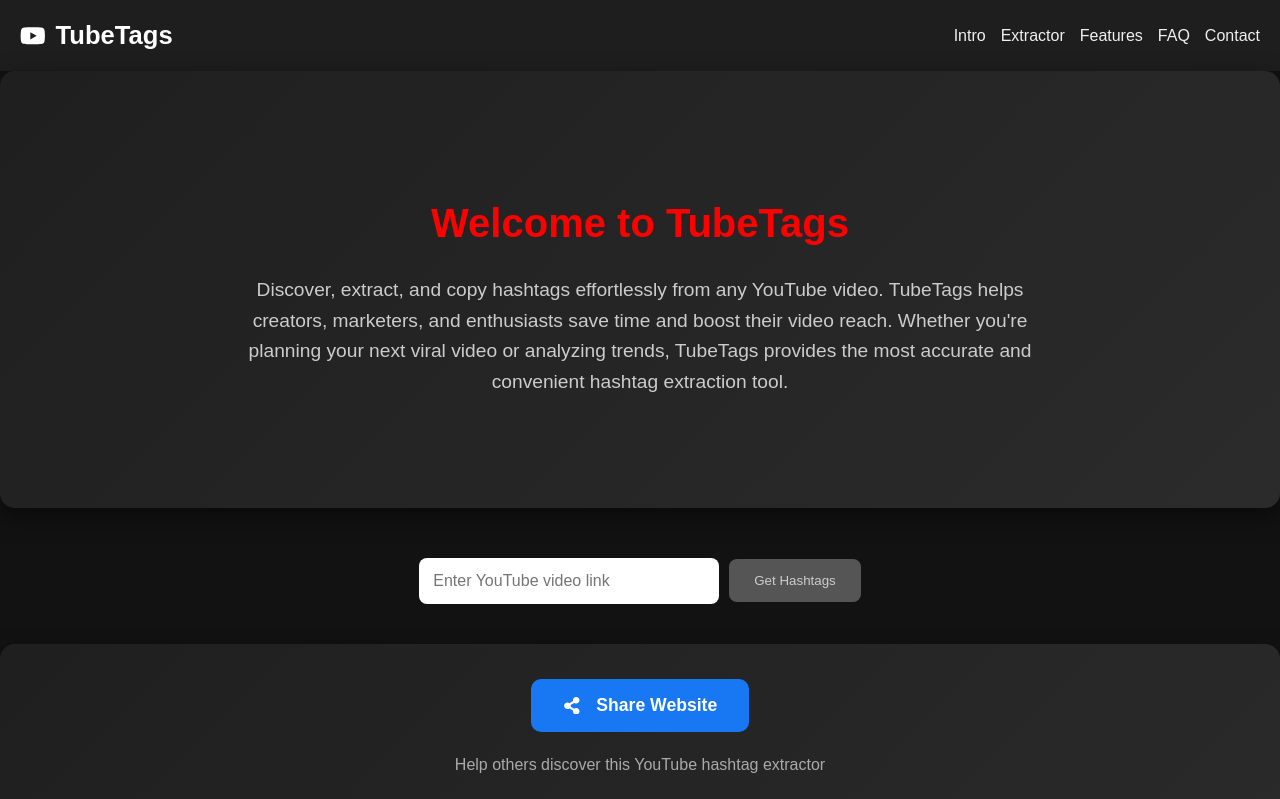
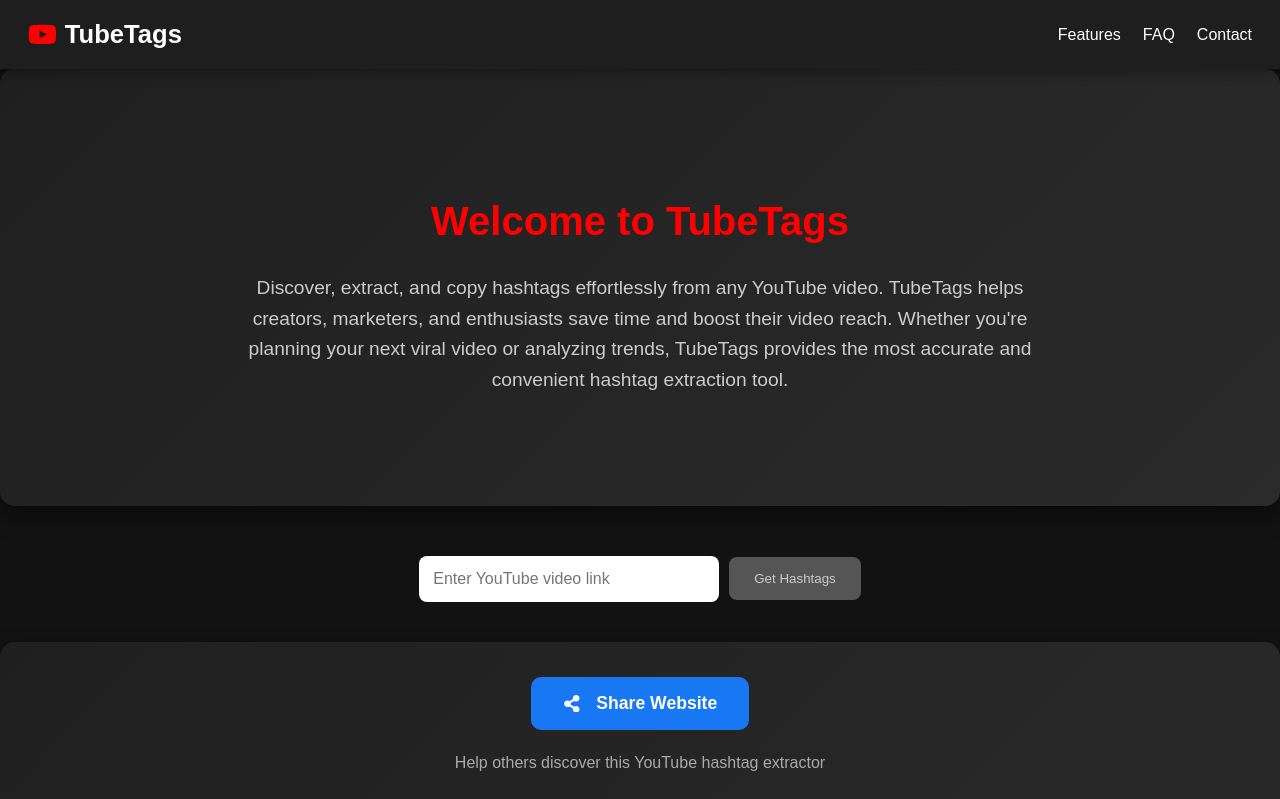
Before and after one commit to Chaimaelbahtouri/YouTube-Hashtag-Extractorr, a Next.js app: page / in a window 1280 px wide. Shown: the top 799 px of the page. Built offline with nearby package versions, Linux system fonts and the light colour scheme.

Commit message:
zeterygesdf

```diff
--- a/app/globals.css
+++ b/app/globals.css
@@ -13,69 +13,64 @@
   line-height: 1.6;
 }
 
-/* ===== Navbar ===== */
+/* ===== Navbar Minimal Clean ===== */
 .navbar {
+  width: 100%;
   background: #1e1e1e;
-  padding: 15px 20px;
+  padding: 14px 28px;
   display: flex;
   justify-content: space-between;
   align-items: center;
-  width: 100%; /* مهم باش ما يخرجش على الشاشة */
-  max-width: 100%;
-  overflow: hidden;
+  position: sticky;
+  top: 0;
+  z-index: 999;
+  box-shadow: 0 3px 12px rgba(0,0,0,0.35);
 }
 
-.navbar h1 {
+.logo {
   display: flex;
   align-items: center;
-  gap: 10px;
+  gap: 8px;
   font-size: 1.6rem;
   color: #fff;
-  white-space: nowrap; /* باش ما يتكسرش النص */
+  font-weight: 700;
+  white-space: nowrap;
 }
 
-.navbar i {
+.logo-icon {
+  font-size: 1.8rem;
   color: #ff0000;
-  font-size: 1.8rem;
 }
 
-.navbar-links {
+.nav-links {
   display: flex;
-  gap: 15px;
-  flex-wrap: wrap; /* باش يستوعب الصغر */
-}
-
-.navbar-links li {
+  gap: 22px;
   list-style: none;
 }
 
-.navbar-links a {
-  text-decoration: none;
+.nav-links li {
   color: #fff;
+  font-size: 1rem;
   font-weight: 500;
-  transition: color 0.3s ease;
-  padding: 5px 0;
+  cursor: pointer;
+  transition: 0.25s;
 }
 
-.navbar-links a:hover {
+.nav-links li:hover {
   color: #ff0000;
+  transform: translateY(-2px);
 }
 
-/* ===== Mobile Fix ===== */
+/* Mobile Friendly */
 @media (max-width: 600px) {
   .navbar {
     flex-direction: column;
     gap: 10px;
-    text-align: center;
+    padding: 15px;
   }
 
-  .navbar h1 {
-    font-size: 1.4rem;
-  }
-
-  .navbar-links {
-    justify-content: center;
-    gap: 10px;
+  .nav-links {
+    gap: 14px;
   }
 }
 
--- a/components/Navbar.jsx
+++ b/components/Navbar.jsx
@@ -11,13 +11,12 @@
 
   return (
     <nav className="navbar">
-      <h1>
-        <FaYoutube className="youtube-icon" />
+      <h1 className="logo">
+        <FaYoutube className="logo-icon" />
         TubeTags
       </h1>
-      <ul className="navbar-links">
-        <li onClick={() => scrollToSection("intro")}>Intro</li>
-        <li onClick={() => scrollToSection("input")}>Extractor</li>
+
+      <ul className="nav-links">
         <li onClick={() => scrollToSection("features")}>Features</li>
         <li onClick={() => scrollToSection("faq")}>FAQ</li>
         <li onClick={() => scrollToSection("contact")}>Contact</li>
```
